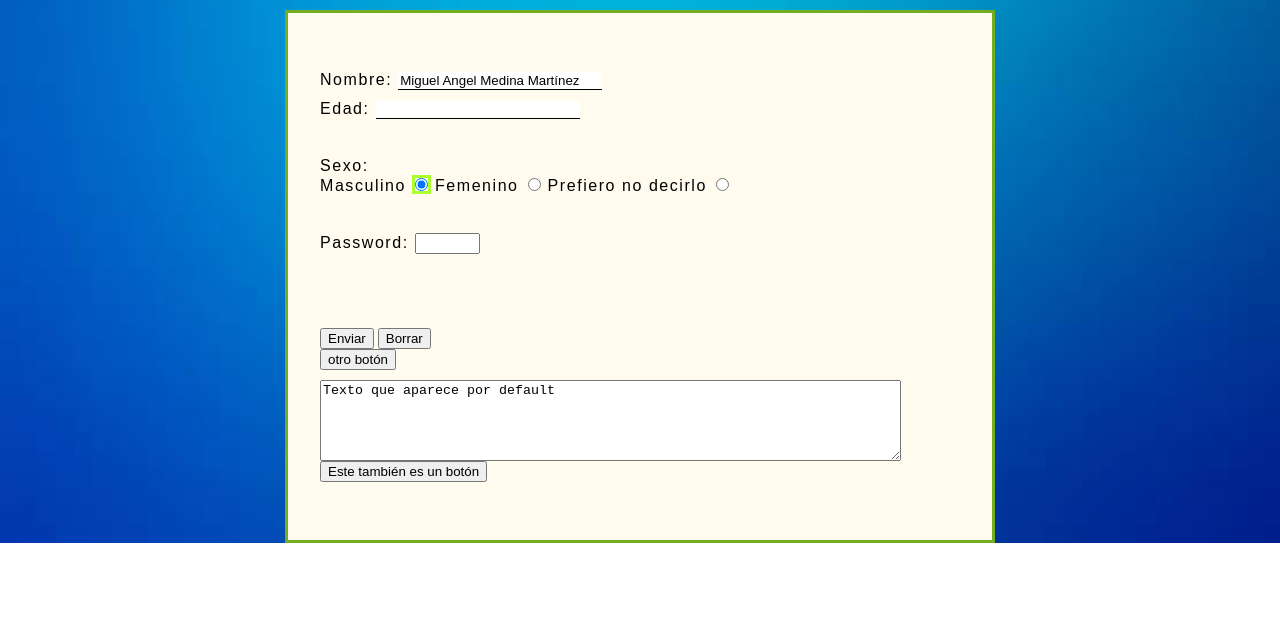
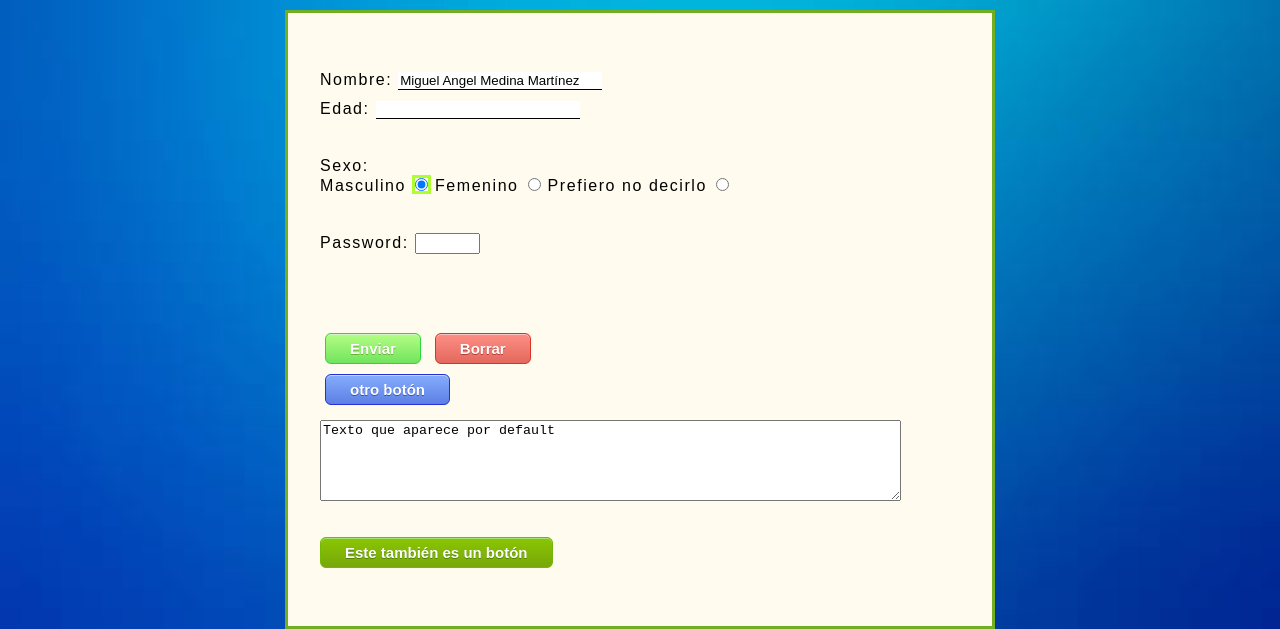
Before and after one commit to ELCapiPrice/ELCapiPrice.github.io, a plain HTML site: page web/Formulario.html in a window 1280 px wide. Shown: the part 246-875 px from the top of the page. Before the commit the page ends 800 px from the top, so only its background shows below. Drawn offline with Linux system fonts and the light colour scheme.

Commit message:
Finalizacion de practica 3

```diff
--- a/web/Formulario.html
+++ b/web/Formulario.html
@@ -42,12 +42,15 @@
             </div>
             <br/><br/><br/>
             <div class="item">
-                <input type="submit" value="Enviar">
-                <input type="reset" value="Borrar"> <br/>
-                <input type="button" value="otro botón">
+                <input class="boton enviar" type="submit" value="Enviar">
+                <input class="boton borrar" type="reset" value="Borrar"> <br/>
+                <input class="boton otro" type="button" value="otro botón">
             </div>
             <div class="item">
                 <textarea name="textarea" id="textarea" cols="70" rows="5">Texto que aparece por default</textarea>
+                <br/>
+                <br/>
+                <br/>
                 <button>Este también es un botón</button>
             </div>
         </form>
--- a/web/cssFormulario.css
+++ b/web/cssFormulario.css
@@ -83,3 +83,85 @@ h1{
     color:#DDDDDD;
     border-color:#DDDDDD;
 }
+
+.boton{
+    border-radius:6px;
+    display:inline-block;
+    cursor:pointer;
+    color:#ffffff;
+    font-family:Arial;
+    font-size:15px;
+    font-weight:bold;
+    padding:6px 24px;
+    text-decoration:none;
+    margin: 5px 5px;
+}
+.boton:active{
+    position:relative;
+    top:1px;
+}
+.enviar{
+    box-shadow:inset 0px 1px 0px 0px #d3f7c0;
+    background:linear-gradient(to bottom, #b1fc83 5%, #71e45d 100%);
+    background-color: #d1ff91;
+    border:1px solid #26d838;
+    text-shadow:0px 1px 0px #69b235;
+}
+.enviar:hover{
+    background:linear-gradient(to bottom, #71e45d 5%, #8ffc83 100%);
+    background-color: #8ce45d;
+}
+.borrar{
+    box-shadow:inset 0px 1px 0px 0px #f7c5c0;
+    background:linear-gradient(to bottom, #fc8d83 5%, #e4685d 100%);
+    background-color:#fc8d83;
+    border:1px solid #d83526;
+    text-shadow:0px 1px 0px #b23e35;
+}
+.borrar:hover{
+    background:linear-gradient(to bottom, #e4685d 5%, #fc8d83 100%);
+    background-color:#e4685d;
+}
+.otro{
+    box-shadow:inset 0px 1px 0px 0px #c0d9f7;
+    background:linear-gradient(to bottom, #83abfc 5%, #5d7fe4 100%);
+    background-color: #8397fc;
+    border:1px solid #262fd8;
+    text-shadow:0px 1px 0px #3554b2;
+}
+.otro:hover{
+    background:linear-gradient(to bottom, #5d7ae4 5%, #83abfc 100%);
+    background-color: #5d73e4;
+}
+
+button{
+    box-shadow:inset 0px 1px 0px 0px #a4e271;
+    background:linear-gradient(to bottom, #89c403 5%, #77a809 100%);
+    background-color:#89c403;
+    border-radius:6px;
+    border:1px solid #74b807;
+    display:inline-block;
+    cursor:pointer;
+    color:#ffffff;
+    font-family:Arial;
+    font-size:15px;
+    font-weight:bold;
+    padding:6px 24px;
+    text-decoration:none;
+    text-shadow:0px 1px 0px #528009;
+}
+
+button:hover{
+    background:linear-gradient(to bottom, #77a809 5%, #89c403 100%);
+    background-color:#77a809;
+}
+
+button:active{
+    position:relative;
+    top:1px;
+}
+
+textarea{
+    resize: vertical;
+    overflow: auto;
+}
```
Also changed, not shown: web/custom.css (+12 -0 lines), web/index.html (+7 -2 lines).
